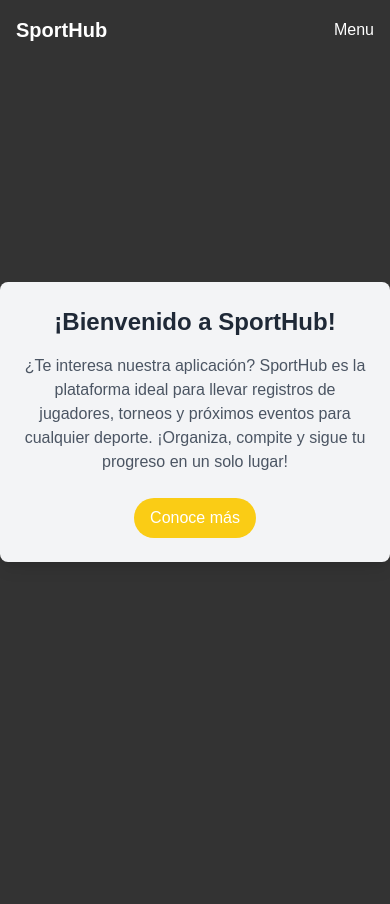
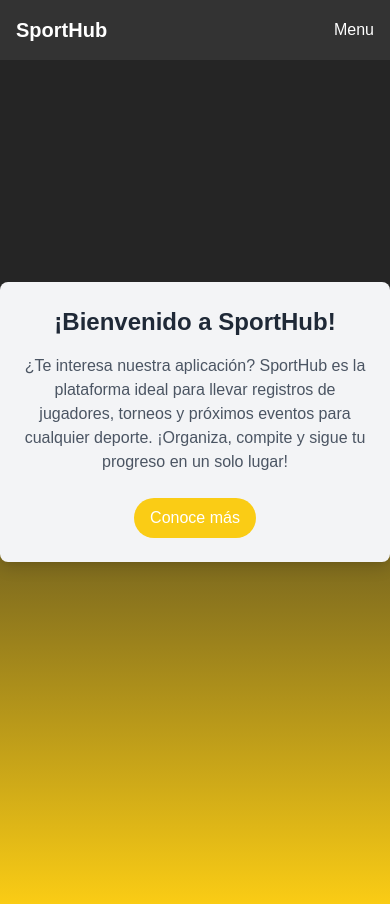
Before and after one commit to AlvaroAndres123/SportHub, a Next.js app: page / in a window 390 px wide. Built offline with nearby package versions, Linux system fonts and the light colour scheme.

Commit message:
Responsive Welcome Gradient

```diff
--- a/app/globals.css
+++ b/app/globals.css
@@ -37,3 +37,9 @@ body {
   height: 100vh;
   width: 100%;
 }
+
+@media (max-width: 768px) {
+  .bgimage {
+    background: linear-gradient(to bottom, #252525 30%, #facc15);
+  }
+}
```
Also changed, not shown: public/img/background.png (added).
